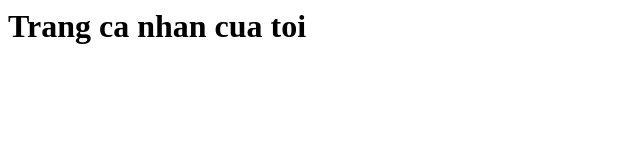
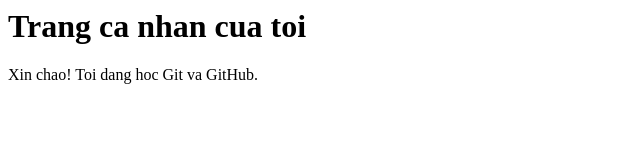
Before and after one commit to TeddyCharites/personal-profile-git, a plain HTML site: page index.html in a window 1280 px wide. Shown: the whole page, without its empty margins (0-640 px from the left). Drawn offline with Linux system fonts and the light colour scheme.

Commit message:
Add introduction section

```diff
--- a/index.html
+++ b/index.html
@@ -1 +1,2 @@
 <h1>Trang ca nhan cua toi</h1>
+<p>Xin chao! Toi dang hoc Git va GitHub.</p>
```
